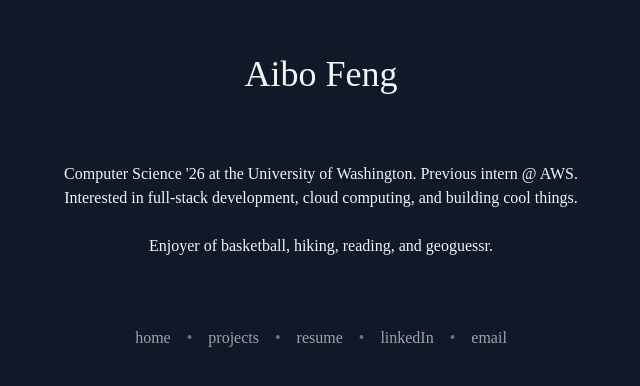
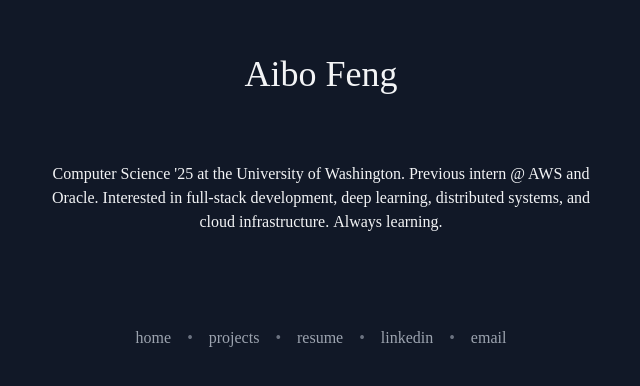
Before and after one commit to aibo-feng/personal-website, a Next.js app: page / in a window 1280 px wide. Shown: the part 190-576 px from the top of the page, without its empty margins (319-959 px from the left). Built offline with nearby package versions, Linux system fonts and the light colour scheme.

Commit message:
update about description

```diff
--- a/src/app/components/About.tsx
+++ b/src/app/components/About.tsx
@@ -5,6 +5,7 @@ import React, { useState, useEffect } from 'react';
 export default function About() {
   const [isTopVisible, setIsTopVisible] = useState(false);
   const [isBottomVisible, setIsBottomVisible] = useState(false);
+  const [isAlwaysVisible, setIsAlwaysVisible] = useState(false);
 
   useEffect(() => {
     // trigger fade-in effect for the top paragraph
@@ -17,9 +18,15 @@ export default function About() {
       setIsBottomVisible(true);
     }, 390); // slightly longer delay for bottom paragraph
 
+    // trigger fade-in for the "Always learning" sentence after 1s
+    const alwaysTimeout = setTimeout(() => {
+      setIsAlwaysVisible(true);
+    }, 1000); // show "Always learning" after 1s
+
     return () => {
       clearTimeout(topTimeout);
       clearTimeout(bottomTimeout);
+      clearTimeout(alwaysTimeout);
     }; // cleanup timeouts on unmount
   }, []);
 
@@ -33,7 +40,7 @@ export default function About() {
               isTopVisible ? "opacity-100" : "opacity-0"
             }`}
           >
-            Computer Science &apos;26 at the{" "}
+            Computer Science &apos;25 at the{" "}
             <a
               href="https://www.washington.edu"
               target="_blank"
@@ -52,20 +59,36 @@ export default function About() {
               rel="noopener noreferrer"
               className="relative hover:text-gray-100 transition-colors duration-300 group"
             >
-              AWS<span
+              AWS <span
                 className="absolute bottom-0 left-0 w-full h-[1px] bg-gray-100 scale-x-0 origin-right group-hover:origin-left transition-transform duration-300 ease-out group-hover:scale-x-100"
                 aria-hidden="true"
               />
-            </a>. Interested in full-stack development, cloud computing, and building cool things.
+            </a>
+            and {" "}
+            <a
+              href="https://www.oracle.com/"
+              target="_blank"
+              rel="noopener noreferrer"
+              className="relative hover:text-gray-100 transition-colors duration-300 group"
+            >
+              Oracle<span
+                className="absolute bottom-0 left-0 w-full h-[1px] bg-gray-100 scale-x-0 origin-right group-hover:origin-left transition-transform duration-300 ease-out group-hover:scale-x-100"
+                aria-hidden="true"
+              />
+            </a>
+            . Interested in full-stack development, deep learning, distributed systems, and cloud infrastructure.
+            <span className={`transition-opacity duration-1000 ease-in-out ml-1 ${isAlwaysVisible ? "opacity-100" : "opacity-0"}`}>
+              Always learning.
+            </span>
           </p>
           <br />
-          <p
+          {/* <p
             className={`text-sm sm:text-base leading-relaxed text-center font-times transition-opacity duration-1000 ease-in-out ${
               isBottomVisible ? "opacity-100" : "opacity-0"
             }`}
           >
             Enjoyer of basketball, hiking, reading, and geoguessr.
-          </p>
+          </p> */}
         </div>
       </div>
     </section>
--- a/src/app/components/Navbar.tsx
+++ b/src/app/components/Navbar.tsx
@@ -14,7 +14,7 @@ export default function Navbar() {
     { label: "home", href: "./" },
     { label: "projects", href: "./projects" },
     { label: "resume", href: "./AiboFengResume.pdf", external: true },
-    { label: "linkedIn", href: "https://www.linkedin.com/in/aibo/", external: true },
+    { label: "linkedin", href: "https://www.linkedin.com/in/aibo/", external: true },
     { label: "email", href: "mailto:aibo.feng1@gmail.com", external: true },
   ];
 
```
Also changed, not shown: 1 other file (tests, documents, lock files or other folders).
